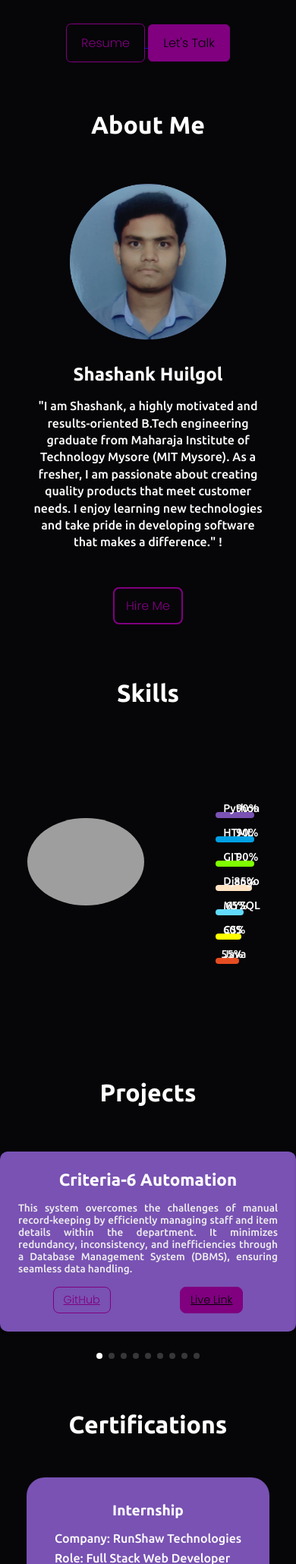
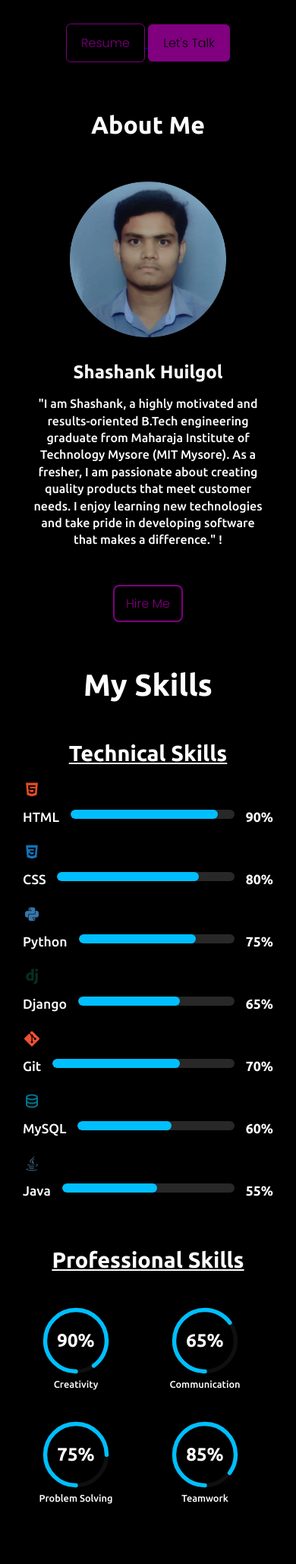
Before and after one commit to Shashankhuilgol/Portfolio, a Django app: page / in a window 390 px wide. Shown: the part 767-2826 px from the top of the page at 76% size. Run offline with Django 5.2, Linux system fonts and the light colour scheme; grey boxes are pictures that could not be loaded.

Commit message:
modified skills

```diff
--- a/Base/templates/index.html
+++ b/Base/templates/index.html
@@ -13,6 +13,7 @@
       crossorigin="anonymous"
       referrerpolicy="no-referrer"
     />
+    <link href='https://unpkg.com/boxicons@2.1.4/css/boxicons.min.css' rel='stylesheet'>
     <link rel="icon" type="image/x-icon" href="static/images/favicon.jpeg" />
     <link rel="stylesheet" href="{% static 'css/style.css' %}" />
     <!-- Swiper.js CSS -->
@@ -161,53 +162,145 @@
     </section>
 
     <!-- skills section -->
-    <section id="skills">
-      <h1 class="t-center my-2 t-white f-2">Skills</h1>
-      <div class="services-container flex s-around h-50">
-        <div class="skills-left flex s-center items-center">
-          <img src="{%static 'images/skill.png'%}" alt="skills image" />
+
+
+    <section id="skills-section">
+      <h1 class="sub-title">My Skills</h1>
+
+      <div class="skills-container">
+          <div class="technical-skills">
+              <h2>Technical Skills</h2>
+              <div class="skill-row">
+                  <div class="skill-icon">
+                      <i class="bx bxl-html5" style="color: #E34C26;"></i>
                   </div>
-        <div class="skills-right flex items-center">
-          <div class="skills-container">
-            <div class="python bar p-relative">
-              <span class="bar-content left t-white">Python</span>
-              <span class="bar-content right-skills t-white">90%</span>
+                  <div class="skill-info">
+                      <span class="skill-name">HTML</span>
+                      <div class="progress-bar">
+                          <div class="progress" data-percent="90"></div>
+                      </div>
+                      <span class="percent">90%</span>
+                  </div>
+              </div>
+              <div class="skill-row">
+                  <div class="skill-icon">
+                      <i class="bx bxl-css3" style="color: #1572B6;"></i>
+                  </div>
+                  <div class="skill-info">
+                      <span class="skill-name">CSS</span>
+                      <div class="progress-bar">
+                          <div class="progress" data-percent="80"></div>
+                      </div>
+                      <span class="percent">80%</span>
+                  </div>
+              </div>
+              <div class="skill-row">
+                  <div class="skill-icon">
+                      <i class="bx bxl-python" style="color: #3776AB;"></i>
+                  </div>
+                  <div class="skill-info">
+                      <span class="skill-name">Python</span>
+                      <div class="progress-bar">
+                          <div class="progress" data-percent="75"></div>
+                      </div>
+                      <span class="percent">75%</span>
+                  </div>
+              </div>
+              <div class="skill-row">
+                  <div class="skill-icon">
+                      <i class="bx bxl-django" style="color: #092E20;"></i>
+                  </div>
+                  <div class="skill-info">
+                      <span class="skill-name">Django</span>
+                      <div class="progress-bar">
+                          <div class="progress" data-percent="65"></div>
+                      </div>
+                      <span class="percent">65%</span>
+                  </div>
+              </div>
+              <div class="skill-row">
+                  <div class="skill-icon">
+                      <i class="bx bxl-git" style="color: #F05032;"></i>
+                  </div>
+                  <div class="skill-info">
+                      <span class="skill-name">Git</span>
+                      <div class="progress-bar">
+                          <div class="progress" data-percent="70"></div>
+                      </div>
+                      <span class="percent">70%</span>
+                  </div>
+              </div>
+              <div class="skill-row">
+                  <div class="skill-icon">
+                    <i class="bx bx-data" style="color: #00758F;"></i>
+                  </div>
+                  <div class="skill-info">
+                      <span class="skill-name">MySQL</span>
+                      <div class="progress-bar">
+                          <div class="progress" data-percent="60"></div>
+                      </div>
+                      <span class="percent">60%</span>
+                  </div>
+              </div>
+               <div class="skill-row">
+                  <div class="skill-icon">
+                      <i class="bx bxl-java" style="color: #5382A1;"></i>
+                  </div>
+                  <div class="skill-info">
+                      <span class="skill-name">Java</span>
+                      <div class="progress-bar">
+                          <div class="progress" data-percent="55"></div>
+                      </div>
+                      <span class="percent">55%</span>
+                  </div>
+              </div>
           </div>
 
-            <div class="html bar p-relative">
-              <span class="bar-content left t-white">HTML</span>
-              <span class="bar-content right-skills t-white">90%</span>
+          <div class="professional-skills">
+              <h2>Professional Skills</h2>
+              <div class="circle-skill" data-percent="90">
+                  <div class="circle-progress">
+                      <svg viewBox="0 0 100 100">
+                          <path class="bg" d="M 50,50 m -45,0 a 45,45 0 1,1 90,0 a 45,45 0 1,1 -90,0"></path>
+                          <path class="fg" d="M 50,50 m -45,0 a 45,45 0 1,1 90,0 a 45,45 0 1,1 -90,0"></path>
+                      </svg>
+                      <span class="circle-percent">90%</span>
                   </div>
-
-            <div class="git bar p-relative">
-              <span class="bar-content left t-white">GIT</span>
-              <span class="bar-content right-skills t-white">90%</span>
+                  <span class="circle-label">Creativity</span>
               </div>
-
-            <div class="django bar p-relative">
-              <span class="bar-content left t-white">Django</span>
-              <span class="bar-content right-skills t-white">85%</span>
+              <div class="circle-skill" data-percent="65">
+                  <div class="circle-progress">
+                      <svg viewBox="0 0 100 100">
+                          <path class="bg" d="M 50,50 m -45,0 a 45,45 0 1,1 90,0 a 45,45 0 1,1 -90,0"></path>
+                          <path class="fg" d="M 50,50 m -45,0 a 45,45 0 1,1 90,0 a 45,45 0 1,1 -90,0"></path>
+                      </svg>
+                      <span class="circle-percent">65%</span>
                   </div>
-
-            <div class="sql bar p-relative">
-              <span class="bar-content left t-white">MYSQL</span>
-              <span class="bar-content right-skills t-white">65%</span>
+                  <span class="circle-label">Communication</span>
               </div>
-
-            <div class="css bar p-relative">
-              <span class="bar-content left t-white">CSS</span>
-              <span class="bar-content right-skills t-white">60%</span>
+              <div class="circle-skill" data-percent="75">
+                  <div class="circle-progress">
+                      <svg viewBox="0 0 100 100">
+                          <path class="bg" d="M 50,50 m -45,0 a 45,45 0 1,1 90,0 a 45,45 0 1,1 -90,0"></path>
+                          <path class="fg" d="M 50,50 m -45,0 a 45,45 0 1,1 90,0 a 45,45 0 1,1 -90,0"></path>
+                      </svg>
+                      <span class="circle-percent">75%</span>
                   </div>
-
-            <div class="java bar p-relative">
-              <span class="bar-content left t-white">Java</span>
-              <span class="bar-content right-skills t-white">55%</span>
+                  <span class="circle-label">Problem Solving</span>
               </div>
+              <div class="circle-skill" data-percent="85">
+                  <div class="circle-progress">
+                      <svg viewBox="0 0 100 100">
+                          <path class="bg" d="M 50,50 m -45,0 a 45,45 0 1,1 90,0 a 45,45 0 1,1 -90,0"></path>
+                          <path class="fg" d="M 50,50 m -45,0 a 45,45 0 1,1 90,0 a 45,45 0 1,1 -90,0"></path>
+                      </svg>
+                      <span class="circle-percent">85%</span>
+                  </div>
+                  <span class="circle-label">Teamwork</span>
               </div>
           </div>
       </div>
   </section>
-
     <!-- Projects Section -->
     <section id="projects">
       <h1 class="t-center my-2 t-white f-2">Projects</h1>
--- a/static/css/style.css
+++ b/static/css/style.css
@@ -2,7 +2,7 @@
 @import url('https://fonts.googleapis.com/css2?family=Poppins:wght@300&family=Roboto:wght@500&family=Ubuntu:wght@300;500;700&display=swap');
 
 body {
-    background-color: rgba(6, 5, 8, 255);
+    background-color: black;
     font-family: 'Poppins', sans-serif;
 }
 
@@ -325,177 +325,216 @@ h4 {
 
 
 /* Skills Section */
-#skills {
-    margin-top: 0rem;
+/* General Section Styling */
+#skills-section {
+    background: black;
+    color: white;
+    padding: 50px 20px;
 }
 
-.skills-left {
-    width: 40%;
+.sub-title {
     text-align: center;
+    margin-bottom: 30px;
+    font-size: 2.5em;
+    font-weight: 600;
+}
+
+.skills-container {
+    max-width: 1200px;
+    margin: 0 auto;
     display: flex;
-    align-items: flex-start;
+    justify-content: space-around;
+}
+
+.technical-skills {
+    flex: 1;
+    padding: 20px;
+}
+
+.technical-skills h2 {
+    text-align: center;
+    text-decoration: underline;
+    margin-bottom: 20px;
+    font-size: 1.8em;
+}
+
+.skill-row {
+    display: flex;
+    align-items: center;
+    margin-bottom: 25px;
+}
+
+.skill-icon {
+    font-size: 1.8em;
+    margin-right: 15px;
+}
+
+.skill-info {
+    flex-grow: 1;
+    display: flex;
+    align-items: center;
+}
+
+.skill-name {
+    margin-right: 15px;
+    font-size: 1.1em;
+}
+
+.progress-bar {
+    flex-grow: 1;
+    height: 12px;
+    background-color: #282828;
+    border-radius: 6px;
+    overflow: hidden;
+    margin-right: 10px;
+}
+
+.progress {
+    height: 100%;
+    width: 0%;
+    background-color: #00BFFF;
+    border-radius: 6px;
+    transition: width 1s ease-in-out;
+}
+
+.percent {
+    font-weight: bold;
+    margin-left: 5px;
+    font-size: 1.1em;
+}
+
+.professional-skills {
+    flex: 1;
+    padding: 20px;
+    display: grid;
+    grid-template-columns: repeat(2, 1fr); /* 2 columns */
+    grid-gap: 10px; /* Reduce gap between elements */
+    align-items: start; /* Align items at the top */
+    justify-content: center;
+    text-align: center;
+}
+
+
+.professional-skills h2 {
+    text-align: center;
+    margin-bottom: 20px;
+    text-decoration: underline;
+    font-size: 1.8em;
+    grid-column: 1 / -1;
+}
+
+.circle-skill {
+    display: inline-flex; /* Use inline-flex for centering */
+    flex-direction: column;
+    align-items: center;
+    justify-content: center;
+    position: relative;
+    width: 130px;
+    height: 130px;
+    margin: auto;
+}
+
+.circle-progress {
+    position: relative;
+    width: 110px;
+    height: 110px;
+    display: flex;
+    align-items: center;
     justify-content: center;
 }
 
-.skills-left img {
-    width: 200%;
-    height: 450px;
-    position: relative;
-    top: -30px;
+.circle-progress svg {
+    transform: rotate(-90deg);
+    width: 100%;
+    height: 100%;
 }
 
-.skills-right {
-    width: 50%;
+.circle-progress path {
+    fill: none;
+    stroke-width: 6;
+    stroke-linecap: round;
+    transition: stroke-dashoffset 1s ease-in-out;
 }
 
-.skills-container {
-    width: 100%;
+.circle-progress .bg {
+    stroke: #333;
+    opacity: 0.3;
 }
 
-.python {
-    width: 90%;
-    height: 0.5rem;
-    background-color: #7952b3;
-    margin: 1rem 0;
-    border-radius: 12px;
+.circle-progress .fg {
+    stroke: #00BFFF;
+    stroke-dasharray: 282;
+    stroke-dashoffset: 282;
 }
 
-.html {
-    width: 90%;
-    height: 0.5rem;
-    background-color: #00a0e4;
-    margin: 1rem 0;
-    border-radius: 12px;
+.circle-percent {
+    position: absolute;
+    top: 50%;
+    left: 50%;
+    transform: translate(-50%, -50%);
+    font-size: 2em;
+    font-weight: bold;
+    color: #fff;
 }
 
-.git {
-    width: 90%;
-    height: 0.5rem;
-    background-color: #7FFF00;
-    margin: 1rem 0;
-    border-radius: 12px;
+.circle-label {
+    margin-top: 5px;
+    font-size: 0.9em;
+    color: #fff;
+    text-align: center;
 }
 
-.django {
-    width: 85%;
-    height: 0.5rem;
-    background-color: #FFE4C4;
-    margin: 1rem 0;
-    border-radius: 12px;
-}
-
-.sql {
-    width: 65%;
-    height: 0.5rem;
-    background-color: #61dafb;
-    margin: 1rem 0;
-    border-radius: 12px;
-}
-
-.css {
-    width: 60%;
-    height: 0.5rem;
-    background-color: yellow;
-    margin: 1rem 0;
-    border-radius: 12px;
-}
-
-.java {
-    width: 55%;
-    height: 0.5rem;
-    background-color: #e54c21;
-    margin: 1rem 0;
-    border-radius: 12px;
-}
-
-.learning {
-    width: 100%;
-    height: 0.5rem;
-    background-color: #61dbfb;
-    margin: 1rem 0;
-    border-radius: 12px;
-}
-
-.bar {
-    margin: 2rem 0;
-}
-
-.bar-content {
-    position: absolute;
-    bottom: 10px;
-}
-
-.left {
-    left: 0;
-}
-
-.right-skills {
-    right: 0;
-}
-
-/* Responsive Skills Section */
+/* Mobile Responsiveness (For devices <= 400px) */
 @media (max-width: 400px) {
-    .skills-container {
-        flex-direction: column;
-        align-items: center;
-        text-align: center;
-    }
-
-    .skills-left {
-        width: 100%;
-        display: flex;
-        justify-content: center;
-        margin-bottom: 1.5rem;
-    }
-
-    .skills-left img {
-        width: 75%;
-        max-width: 280px;
-        height: auto;
-        position: relative;
-        right: -10px;
-        border-radius: 50%;
-        object-fit: cover;
-    }
-
-    .skills-right {
-        width: 90%;
-        margin-top: -1rem;
+    #skills-section {
+        padding: 20px 10px; /* Reduce padding */
     }
 
     .skills-container {
-        width: 100%;
-        padding: 0 4rem;
+        flex-direction: column; /* Stack columns */
+        align-items: center; /* Center items */
     }
 
-    .bar {
-        margin: 1.5rem 0;
-        position: relative;
-        z-index: 1;
-        margin-left: 15px;
+    .technical-skills,
+    .professional-skills {
+        width: 100%; /* Full width for columns */
     }
 
-    .bar-content {
-        font-size: 0.9rem;
-        bottom: 5px;
+    .skill-row {
+        flex-direction: column; /* Stack rows */
+        align-items: flex-start; /* Left-align items */
     }
 
-    h1.t-center.my-2.t-white.f-2 {
-        margin-bottom: 35px !important;
+    .skill-icon {
+        font-size: 1.5em; /* Reduce size */
+        margin-bottom: 10px; /* Add spacing */
     }
 
-    #skills {
-        margin-top: 0rem;
+    .skill-info {
+        width: 100%; /* Full width for skill info */
+        align-items: flex-start; /* Left-align items */
     }
 
-    .left {
-        left: 10px;
+    .circle-skill {
+        width: 110px; /* Reduce size */
+        height: 110px; /* Reduce size */
+        margin: 15px; /* Adjust spacing */
     }
 
-    .right-skills {
-        right: -5px;
+    .circle-progress {
+        width: 90px; /* Reduce size */
+        height: 90px; /* Reduce size */
+    }
+
+    .circle-percent {
+        font-size: 1.5em; /* Reduce font size */
+    }
+
+    .circle-label {
+        font-size: 0.8em; /* Reduce label size */
     }
 }
+
 
 /* End of Skills Section */
 
@@ -786,7 +825,7 @@ textarea {
 
 /* Footer Section */
 #footer {
-    background-color: rgba(6, 5, 8, 255);
+    background-color: black;
     padding: 1%;
     padding-bottom: 2rem;
 }
--- a/static/js/script.js
+++ b/static/js/script.js
@@ -8,10 +8,10 @@ document.addEventListener("DOMContentLoaded", function () {
     }
 
     // Swiper for general carousel
-    new Swiper(".mySwiper", {
-        slidesPerView: 1, // Only one card visible per swipe
-        spaceBetween: 0, // Remove extra space between slides
-        loop: false, // Disable loop for precise swiping
+    const mySwiper = new Swiper(".mySwiper", {
+        slidesPerView: 1,
+        spaceBetween: 0,
+        loop: false,
         autoplay: {
             delay: 3000,
             disableOnInteraction: false,
@@ -22,43 +22,30 @@ document.addEventListener("DOMContentLoaded", function () {
         },
         pagination: {
             el: ".swiper-pagination",
-            clickable: true, // Allow clicking on dots for navigation
+            clickable: true,
         },
         breakpoints: {
-            // Desktop: Show 3 cards with space between
             1024: { slidesPerView: 3, spaceBetween: 20 },
-            // Tablet: Show 2 cards with space between
             768: { slidesPerView: 2, spaceBetween: 20 },
-            // Mobile: Only one card
             480: { slidesPerView: 1, spaceBetween: 0 },
         },
     });
 
     // Function to remove Swiper arrows on mobile
     function removeSwiperArrowsOnMobile() {
-        if (window.innerWidth <= 768) {
-            const nextButton = document.querySelector(".swiper-button-next");
-            const prevButton = document.querySelector(".swiper-button-prev");
-
-            if (nextButton) {
-                nextButton.remove();
-            }
-
-            if (prevButton) {
-                prevButton.remove();
-            }
-        }
+        const isMobile = window.innerWidth <= 768;
+        document.querySelectorAll(".swiper-button-next, .swiper-button-prev").forEach(button => {
+            button.style.display = isMobile ? "none" : "";
+        });
     }
 
-    // Remove Swiper arrows on mobile (initial load)
+    // Initial check and recheck on resize
     removeSwiperArrowsOnMobile();
-
-    // Recheck and remove arrows on window resize
     window.addEventListener("resize", removeSwiperArrowsOnMobile);
 
     // Swiper for certifications carousel
-    new Swiper(".certificationSwiper", {
-        slidesPerView: 1, // Ensure one card for smaller screens
+    const certificationSwiper = new Swiper(".certificationSwiper", {
+        slidesPerView: 1,
         spaceBetween: 20,
         loop: false,
         autoplay: {
@@ -87,10 +74,28 @@ document.addEventListener("DOMContentLoaded", function () {
 
     toggleBtn.onclick = function () {
         dropdownMenu.classList.toggle("open");
-        const isOpen = dropdownMenu.classList.contains("open");
-
-        toggleBtnIcon.classList = isOpen
+        toggleBtnIcon.classList = dropdownMenu.classList.contains("open")
             ? "fa-solid fa-xmark"
             : "fa-solid fa-bars";
     };
+
+    // Skills animation logic (linear progress bars)
+    const progressBars = document.querySelectorAll('.progress');
+    progressBars.forEach(bar => {
+        const percent = bar.dataset.percent;
+        bar.style.width = percent + '%';
+    });
+
+    // Skills animation logic (circular progress bars - loader effect)
+    const circleSkills = document.querySelectorAll('.circle-skill');
+    circleSkills.forEach(circleSkill => {
+        const percent = circleSkill.dataset.percent; // Retrieve percentage from data attribute
+        const fgCircle = circleSkill.querySelector('.fg'); // Get the foreground circle element
+        const radius = 45; // Radius of the circle as defined in the SVG path
+        const circumference = 2 * Math.PI * radius; // Full circumference of the circle
+        const offset = circumference - (circumference * (percent / 100)); // Calculate stroke-dashoffset
+
+        fgCircle.style.strokeDasharray = `${circumference}`; // Set stroke-dasharray to circumference
+        fgCircle.style.strokeDashoffset = `${offset}`; // Set stroke-dashoffset for dynamic effect
+    });
 });
```
Lines whose indentation alone changed are shown as unchanged.
